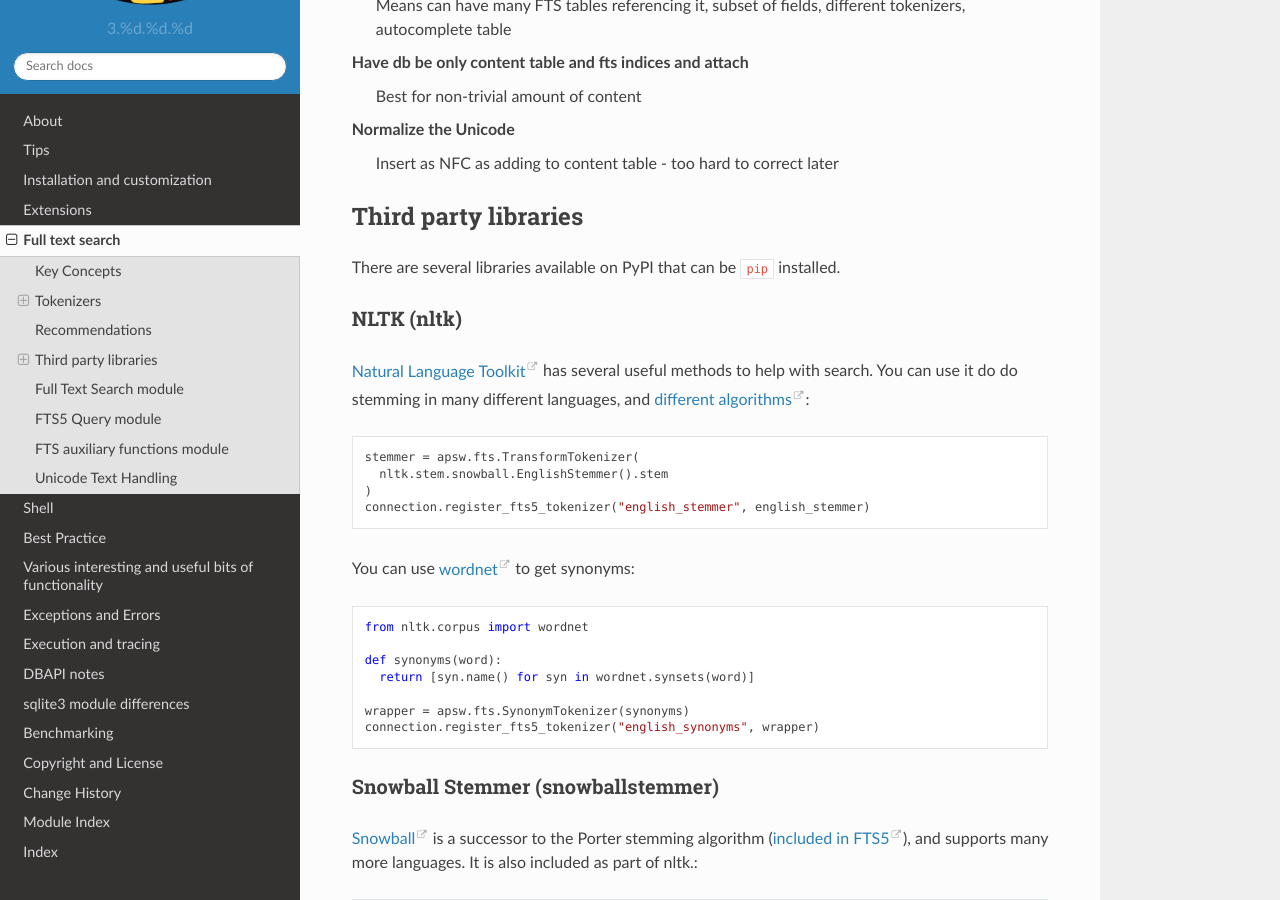
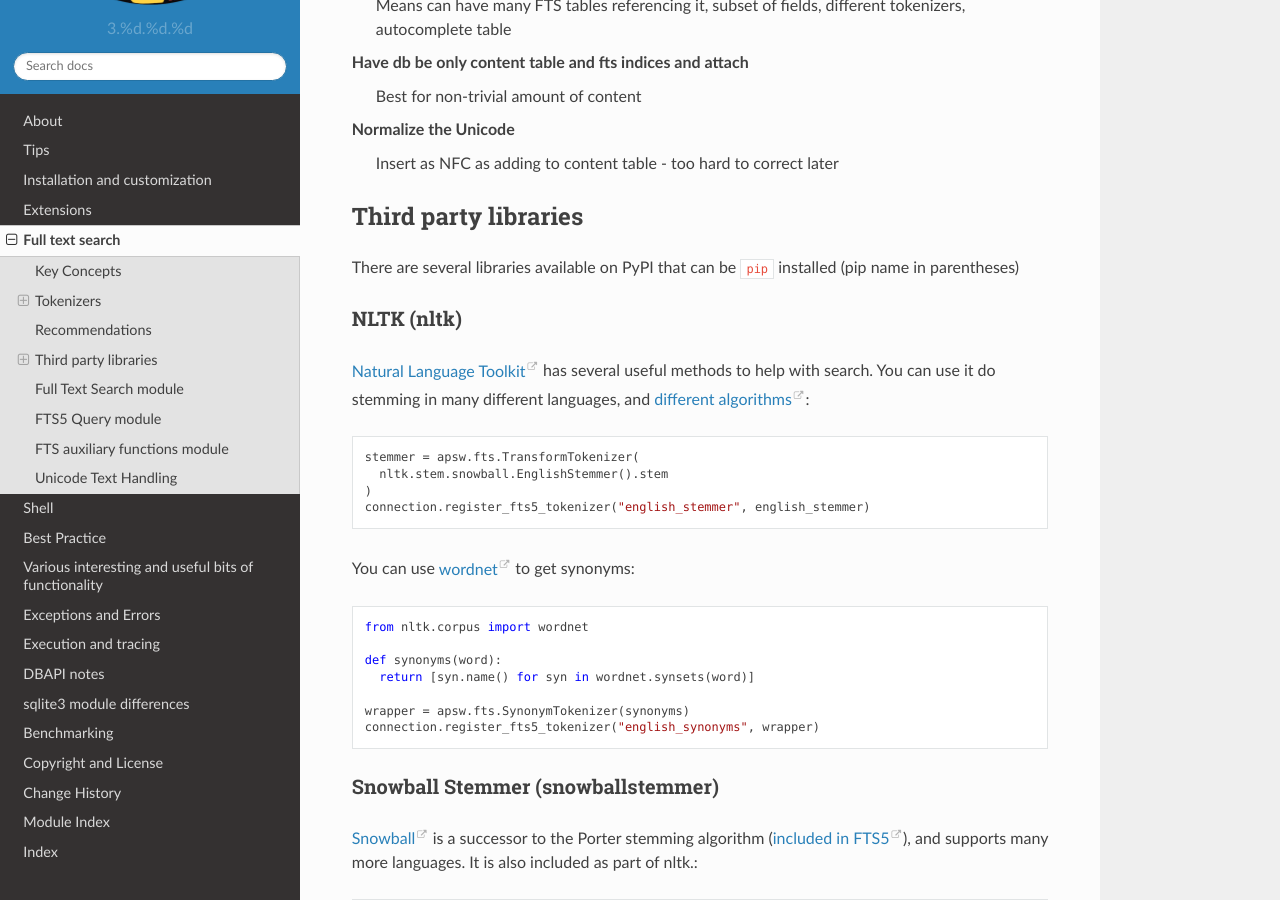
Before and after one commit to rogerbinns/apsw, a Sphinx documentation site: the page built from doc/textsearch.rst, in a window 1280 px wide and 900 px high, scrolled down 4809 px. Built offline with Sphinx 7.4.7 and the Read the Docs theme 2.0.0, drawn with Linux system fonts in a browser that asks for light colours; pages that are not in the unit, such as notebooks, are missing from menus; the version number is read from the project's files by our own code.

Commit message:
Trivial cosmetic doc changes

```diff
--- a/doc/textsearch.rst
+++ b/doc/textsearch.rst
@@ -286,13 +286,14 @@ Normalize the Unicode
 Third party libraries
 =====================
 
-There are several libraries available on PyPI that can be ``pip`` installed.
+There are several libraries available on PyPI that can be ``pip``
+installed (pip name in parentheses)
 
 NLTK (nltk)
 -----------
 
 `Natural Language Toolkit <https://www.nltk.org/>`__ has several
-useful methods to help with search.  You can use it do do stemming in
+useful methods to help with search.  You can use it do stemming in
 many different languages, and `different algorithms
 <https://www.nltk.org/api/nltk.stem.html>`__::
 
```
